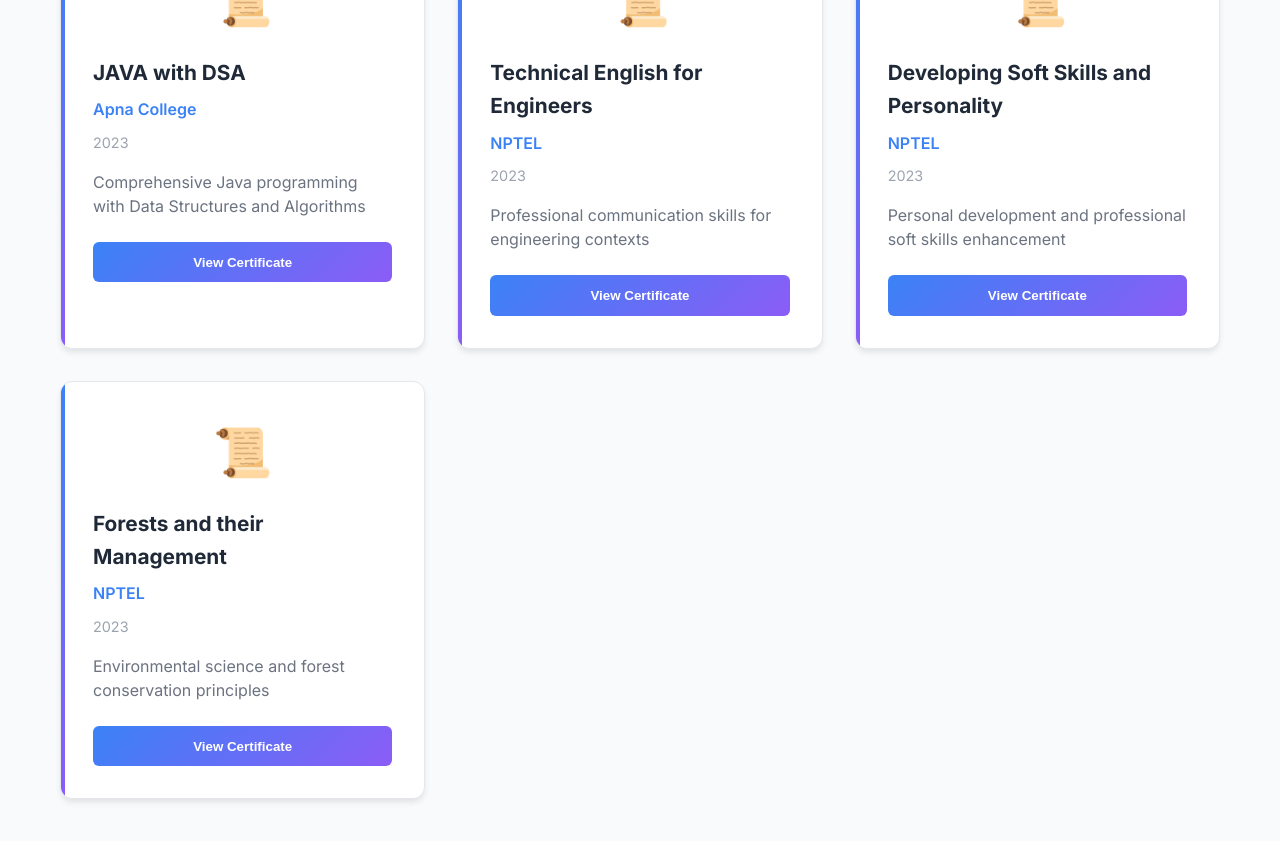
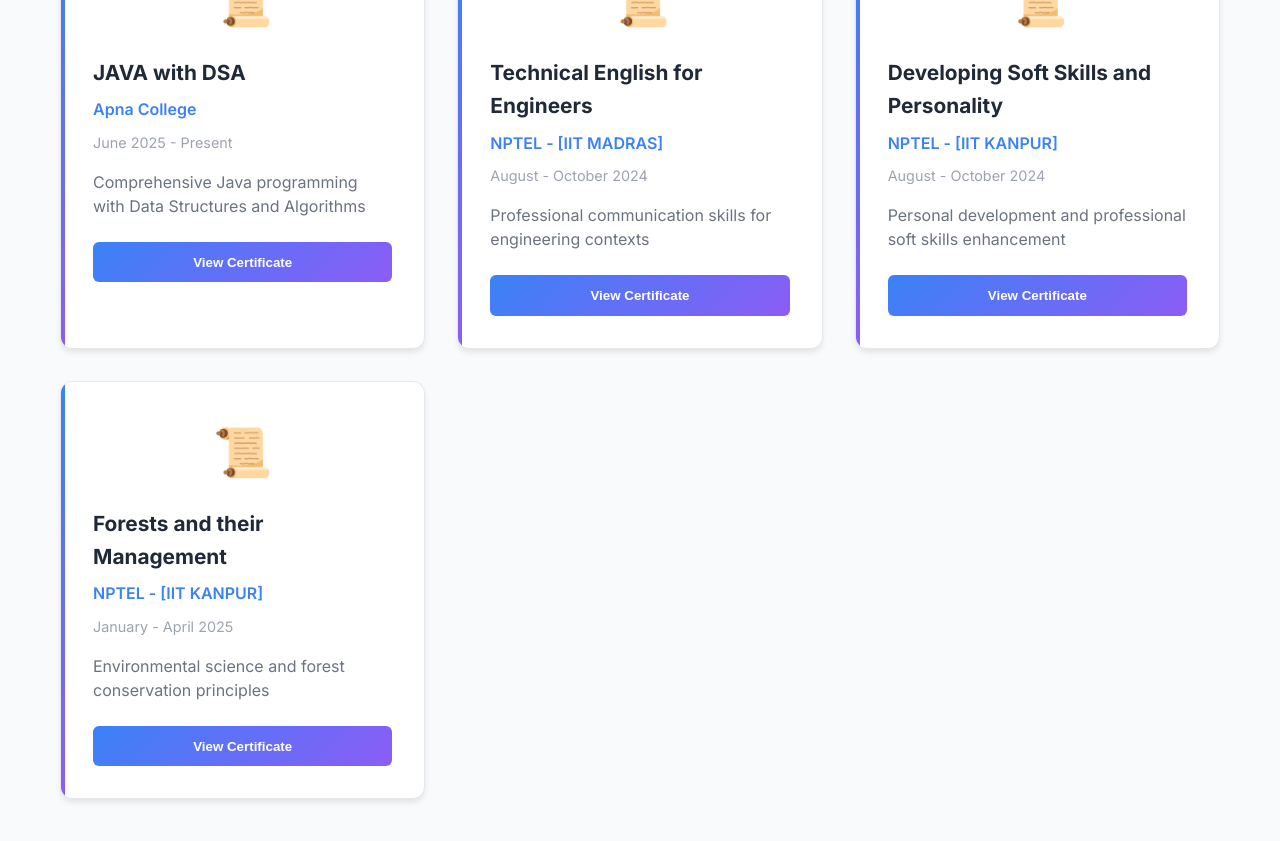
Before and after one commit to Dipanshu-Jaiswal/my-portfolio, a React (Create React App) app: page / in a window 1280 px wide. Shown: the part 4520-5361 px from the top of the page. Built offline with nearby package versions, Linux system fonts and the light colour scheme; the HTML template or start-up script is replaced by a standard one.

Commit message:
finally done

```diff
--- a/src/App.js
+++ b/src/App.js
@@ -21,7 +21,7 @@
       id: 1,
       title: "JAVA with DSA",
       issuer: "Apna College",
-      date: "2023",
+      date: "June 2025 - Present",
       description: "Comprehensive Java programming with Data Structures and Algorithms",
       pdfUrl: "/certificates/java-dsa-certificate.pdf", // Replace with actual path
       thumbnail: "/certificates/java-dsa-thumbnail.jpg" // You can create thumbnails
@@ -29,8 +29,8 @@
     {
       id: 2,
       title: "Technical English for Engineers",
-      issuer: "NPTEL",
-      date: "2023",
+      issuer: "NPTEL - [IIT MADRAS]",
+      date: "August - October 2024",
       description: "Professional communication skills for engineering contexts",
       pdfUrl: "/certificates/technical-english-certificate.pdf",
       thumbnail: "/certificates/technical-english-thumbnail.jpg"
@@ -38,8 +38,8 @@
     {
       id: 3,
       title: "Developing Soft Skills and Personality",
-      issuer: "NPTEL",
-      date: "2023",
+      issuer: "NPTEL - [IIT KANPUR]",
+      date: "August - October 2024",
       description: "Personal development and professional soft skills enhancement",
       pdfUrl: "/certificates/soft-skills-certificate.pdf",
       thumbnail: "/certificates/soft-skills-thumbnail.jpg"
@@ -47,8 +47,8 @@
     {
       id: 4,
       title: "Forests and their Management",
-      issuer: "NPTEL",
-      date: "2023",
+      issuer: "NPTEL - [IIT KANPUR]",
+      date: "January - April 2025",
       description: "Environmental science and forest conservation principles",
       pdfUrl: "/certificates/forests-management-certificate.pdf",
       thumbnail: "/certificates/forests-management-thumbnail.jpg"
```
